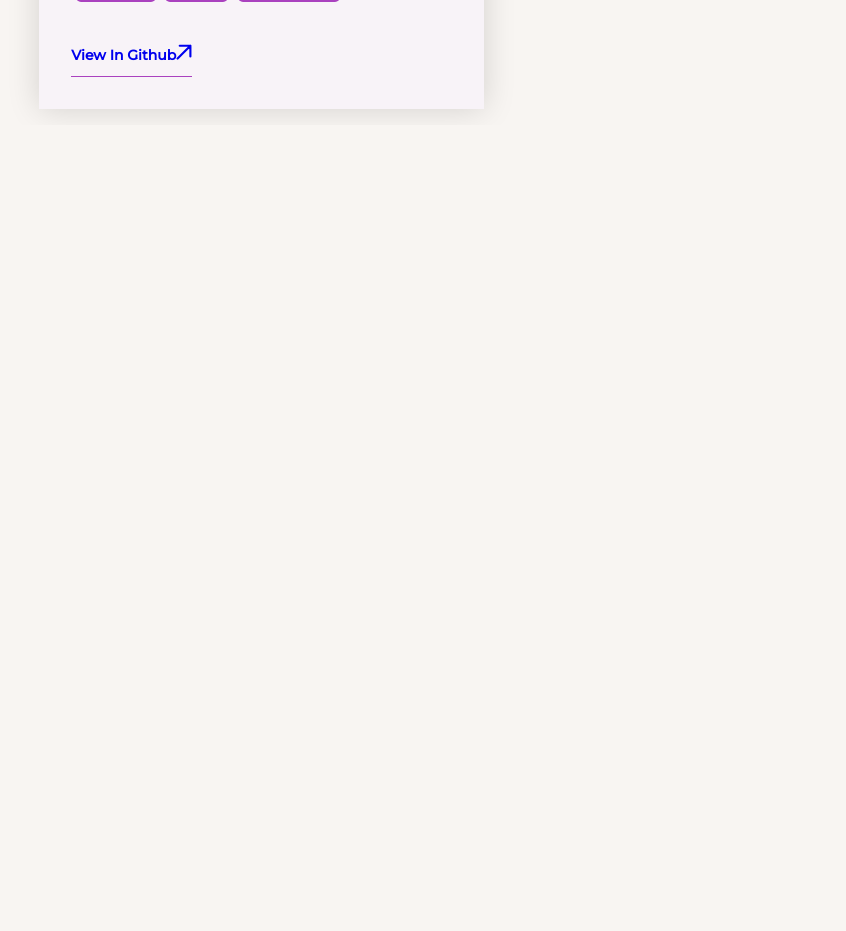
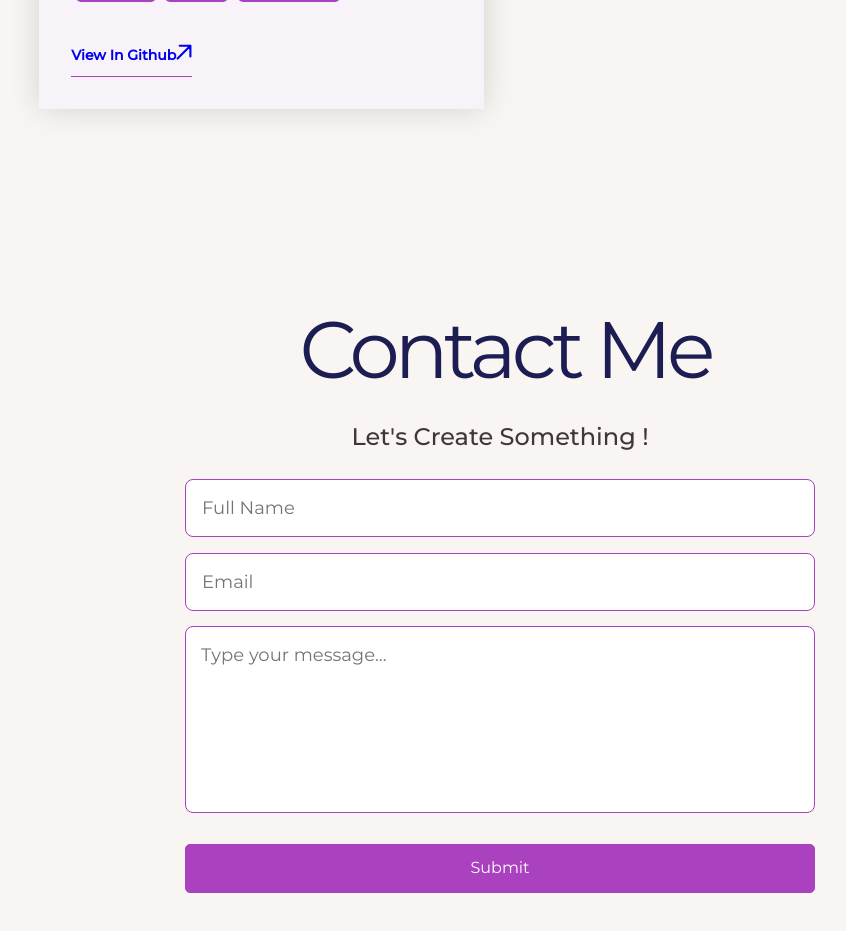
Before and after one commit to Michaela-K/mk_react_portfolio, a React (Create React App) app: page / in a window 1280 px wide. Shown: the part 3780-4711 px from the top of the page, without its empty margins (140-986 px from the left). Before the commit the page ends 3905 px from the top, so only its background shows below. Built offline with nearby package versions, Linux system fonts and the light colour scheme.

Commit message:
re-introduce the contact section

```diff
--- a/src/App.css
+++ b/src/App.css
@@ -321,20 +321,10 @@
   .hero__section-description {
     color: var(--darkblue);
     margin: 25px 0px 16px 8px;
-    /* padding-left: 4px; */
     font-size: 2rem;
     font-weight: 400;
     line-height: 60px;
   }
-
-  /* .hero__section__img {
-  display: flex;
-  justify-content: center;
-}
-.hero__section__img > img {
-  width: 80%;
-  height: 100%;
-} */
   /* Hero Section Style Ends */
 
 
@@ -463,8 +453,6 @@
   flex-direction: column;
   justify-content: center;
   align-items: center;
-  /* gap: 80px; */
-  /* width:100%; */
 }
 .portfolio__container-box {
   display: flex;
@@ -597,7 +585,9 @@
   line-height: 150%;
 } */
   /* Testimonial Ends */
-  /* .contact__section {
+
+
+  .contact__section {
   display: flex;
   padding: 150px 70px;
   flex-direction: column;
@@ -634,7 +624,7 @@
   border-radius: 8px;
   border: 1.333px solid var(--primary);
   background: var(--white);
-} */
+}
   select {
     -webkit-appearance: none;
     -moz-appearance: none;
@@ -646,8 +636,8 @@
     /* Better placement regardless of input width */
   }
 
-  /*For IE*/
-  /* select::-ms-expand {
+  /* For IE*/
+  select::-ms-expand {
   display: none;
 }
 .checkbox__label {
@@ -657,8 +647,7 @@
   gap: 10.6px;
   flex: 1 0 0;
   justify-content: flex-start;
-} */
-
+}
   /* Contact End */
 
 
--- a/src/components/Home Page/index.jsx
+++ b/src/components/Home Page/index.jsx
@@ -13,7 +13,7 @@ function Home() {
       {/* <About/> */}
       <Skills/>
       <MyPortfolio/>
-      {/* <Contact/> */}
+      <Contact/>
       {/* <Footer/> */}
     </div>
   )
```
